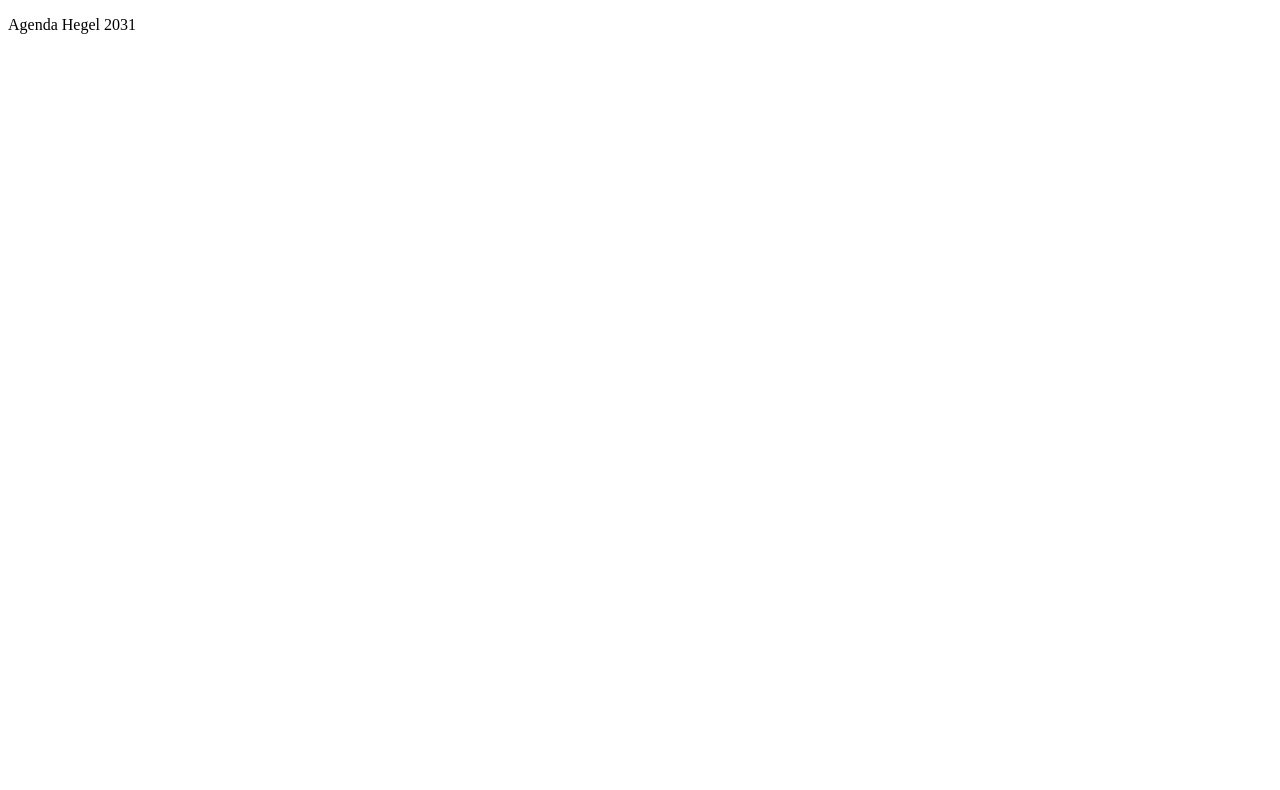
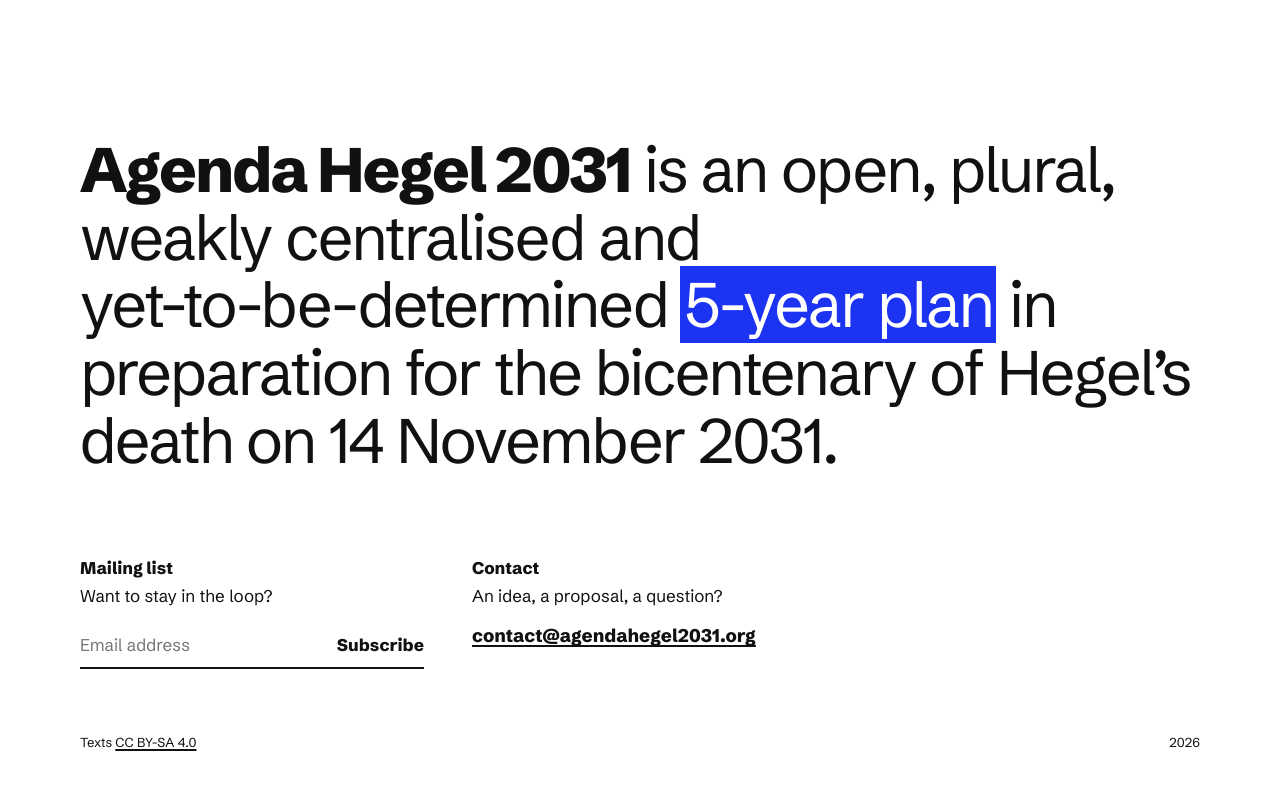
Before and after one commit to agendahegel2031/website, a plain HTML site: page index.html in a window 1280 px wide. Drawn offline with Linux system fonts and the light colour scheme.

Commit message:
Add files via upload

```diff
--- /dev/null
+++ b/assets/main.js
@@ -0,0 +1,37 @@
+// Sends the mailing-list form to MailerLite in the background and shows the
+// result on the page. Without JavaScript the form still posts normally.
+
+const form = document.querySelector(".signup");
+const status = form.querySelector(".status");
+const button = form.querySelector("button");
+
+const messages = {
+  success: "Thank you for subscribing.",
+  invalid: "Please check the email address.",
+  error: "Something went wrong. Please try again.",
+};
+
+form.addEventListener("submit", async (event) => {
+  event.preventDefault();
+  button.disabled = true;
+  status.textContent = "";
+
+  try {
+    const response = await fetch(form.action, {
+      method: "POST",
+      body: new URLSearchParams(new FormData(form)),
+    });
+    const data = await response.json();
+
+    if (data.success) {
+      form.classList.add("done");
+      status.textContent = messages.success;
+      return;
+    }
+    status.textContent = data.errors?.fields?.email ? messages.invalid : messages.error;
+  } catch {
+    status.textContent = messages.error;
+  }
+
+  button.disabled = false;
+});
--- /dev/null
+++ b/assets/style.css
@@ -0,0 +1,173 @@
+:root {
+  --ink: #111;
+  --muted: #767676;
+  --blue: #1d33f2;
+  --font: "Schibsted Grotesk", Helvetica, Arial, sans-serif;
+}
+
+* {
+  box-sizing: border-box;
+}
+
+body {
+  margin: 0;
+  background: #fff;
+  color: var(--ink);
+  font: 1.0625rem/1.45 var(--font);
+  -webkit-font-smoothing: antialiased;
+}
+
+a {
+  color: inherit;
+  text-decoration-thickness: 2px;
+  text-underline-offset: 0.18em;
+}
+
+a:hover {
+  color: var(--blue);
+}
+
+.page {
+  display: flex;
+  flex-direction: column;
+  max-width: 76rem;
+  min-height: 100vh;
+  min-height: 100svh;
+  margin: 0 auto;
+  padding: clamp(1.25rem, 4vw, 3rem);
+}
+
+h1 {
+  margin: clamp(2.5rem, 11vh, 6.5rem) 0 0;
+  font-size: clamp(1.55rem, 4.9vw, 4.25rem);
+  font-weight: 400;
+  line-height: 1.08;
+  letter-spacing: -0.035em;
+  text-wrap: pretty;
+}
+
+h1 strong {
+  font-weight: 800;
+}
+
+mark {
+  margin: 0 -0.02em;
+  padding: 0 0.06em;
+  background: var(--blue);
+  color: #fff;
+  -webkit-box-decoration-break: clone;
+  box-decoration-break: clone;
+}
+
+.nowrap {
+  white-space: nowrap;
+}
+
+main {
+  display: grid;
+  grid-template-columns: repeat(2, minmax(0, 1fr));
+  gap: 2.25rem 3rem;
+  max-width: 46rem;
+  margin-top: auto;
+  padding-top: clamp(3.5rem, 10vh, 7rem);
+}
+
+h2 {
+  margin: 0 0 0.2rem;
+  font-size: inherit;
+  font-weight: 800;
+}
+
+main p {
+  margin: 0 0 0.9rem;
+}
+
+.field {
+  display: flex;
+  border-bottom: 2px solid var(--ink);
+}
+
+.field:focus-within {
+  border-color: var(--blue);
+}
+
+.field input {
+  flex: 1;
+  min-width: 0;
+  padding: 0.6rem 0;
+  border: 0;
+  background: none;
+  color: inherit;
+  font: inherit;
+}
+
+.field input::placeholder {
+  color: var(--muted);
+}
+
+.field input:focus {
+  outline: none;
+}
+
+.field button {
+  padding: 0.6rem 0 0.6rem 1rem;
+  border: 0;
+  background: none;
+  color: inherit;
+  font: inherit;
+  font-weight: 800;
+  cursor: pointer;
+}
+
+.field button:hover {
+  color: var(--blue);
+}
+
+.field button:disabled {
+  color: var(--muted);
+  cursor: wait;
+}
+
+main .status {
+  margin: 0.75rem 0 0;
+}
+
+.status:empty {
+  display: none;
+}
+
+/* After a successful signup only the message is shown. */
+.signup.done .field {
+  display: none;
+}
+
+.signup.done .status {
+  margin-top: 0;
+}
+
+.email {
+  font-size: 1.15rem;
+  font-weight: 800;
+  overflow-wrap: anywhere;
+}
+
+footer {
+  display: flex;
+  justify-content: space-between;
+  margin-top: 4rem;
+  font-size: 0.8125rem;
+}
+
+@media (max-width: 40rem) {
+  body {
+    font-size: 1rem;
+  }
+
+  h1 {
+    line-height: 1.14;
+  }
+
+  main {
+    grid-template-columns: minmax(0, 1fr);
+  }
+}
--- a/index.html
+++ b/index.html
@@ -1,4 +1,55 @@
 <!doctype html>
-<meta charset="utf-8">
-<title>Agenda Hegel 2031</title>
-<p>Agenda Hegel 2031</p>
+<html lang="en">
+<head>
+  <meta charset="utf-8">
+  <meta name="viewport" content="width=device-width, initial-scale=1">
+  <title>Agenda Hegel 2031</title>
+  <meta name="description" content="An open, plural, weakly centralised and yet-to-be-determined 5-year plan in preparation for the bicentenary of Hegel's death on 14 November 2031.">
+  <link rel="canonical" href="https://agendahegel2031.org/">
+
+  <meta property="og:type" content="website">
+  <meta property="og:url" content="https://agendahegel2031.org/">
+  <meta property="og:title" content="Agenda Hegel 2031">
+  <meta property="og:description" content="An open, plural, weakly centralised and yet-to-be-determined 5-year plan in preparation for the bicentenary of Hegel's death on 14 November 2031.">
+  <meta name="twitter:card" content="summary">
+
+  <link rel="icon" href="assets/favicon.svg" type="image/svg+xml">
+  <link rel="preconnect" href="https://fonts.googleapis.com">
+  <link rel="preconnect" href="https://fonts.gstatic.com" crossorigin>
+  <link rel="stylesheet" href="https://fonts.googleapis.com/css2?family=Schibsted+Grotesk:wght@400;800&display=swap">
+  <link rel="stylesheet" href="assets/style.css">
+  <script src="assets/main.js" defer></script>
+</head>
+<body>
+  <div class="page">
+    <h1><strong>Agenda Hegel 2031</strong> is an open, plural, weakly centralised and <span class="nowrap">yet-to-be-determined</span> <mark class="nowrap">5-year plan</mark> in preparation for the bicentenary of Hegel&rsquo;s death on 14&nbsp;November&nbsp;2031.</h1>
+
+    <main>
+      <section>
+        <h2>Mailing list</h2>
+        <p>Want to stay in the loop?</p>
+        <form class="signup" action="https://assets.mailerlite.com/jsonp/2798128/forms/204228616237614662/subscribe" method="post" target="_blank">
+          <div class="field">
+            <input type="email" name="fields[email]" placeholder="Email address" aria-label="Email address" autocomplete="email" required>
+            <input type="hidden" name="ml-submit" value="1">
+            <input type="hidden" name="anticsrf" value="true">
+            <button type="submit">Subscribe</button>
+          </div>
+          <p class="status" role="status"></p>
+        </form>
+      </section>
+
+      <section>
+        <h2>Contact</h2>
+        <p>An idea, a proposal, a question?</p>
+        <p class="email"><a href="mailto:contact@agendahegel2031.org">contact@agendahegel2031.org</a></p>
+      </section>
+    </main>
+
+    <footer>
+      <span>Texts <a href="https://creativecommons.org/licenses/by-sa/4.0/" rel="license">CC BY-SA 4.0</a></span>
+      <span>2026</span>
+    </footer>
+  </div>
+</body>
+</html>
```
Also changed, not shown: assets/favicon.svg (added), 2 other files.
